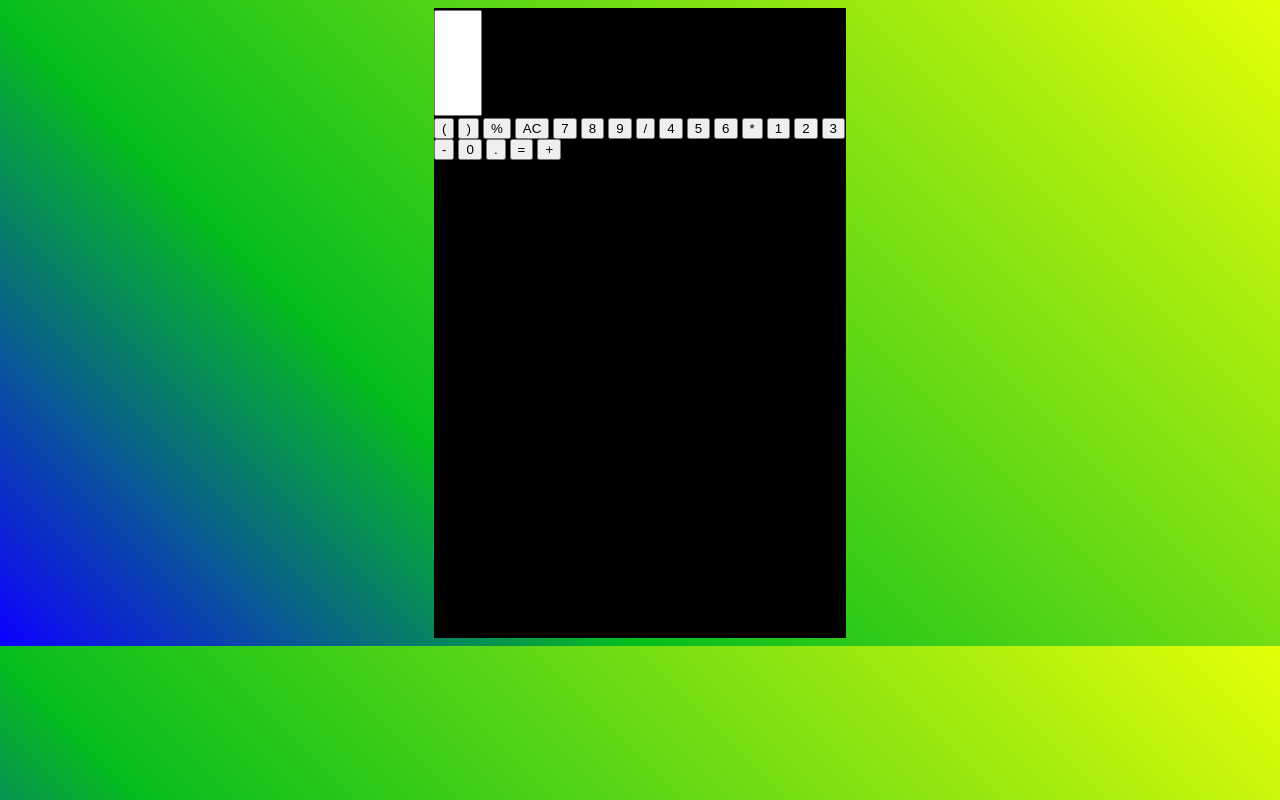
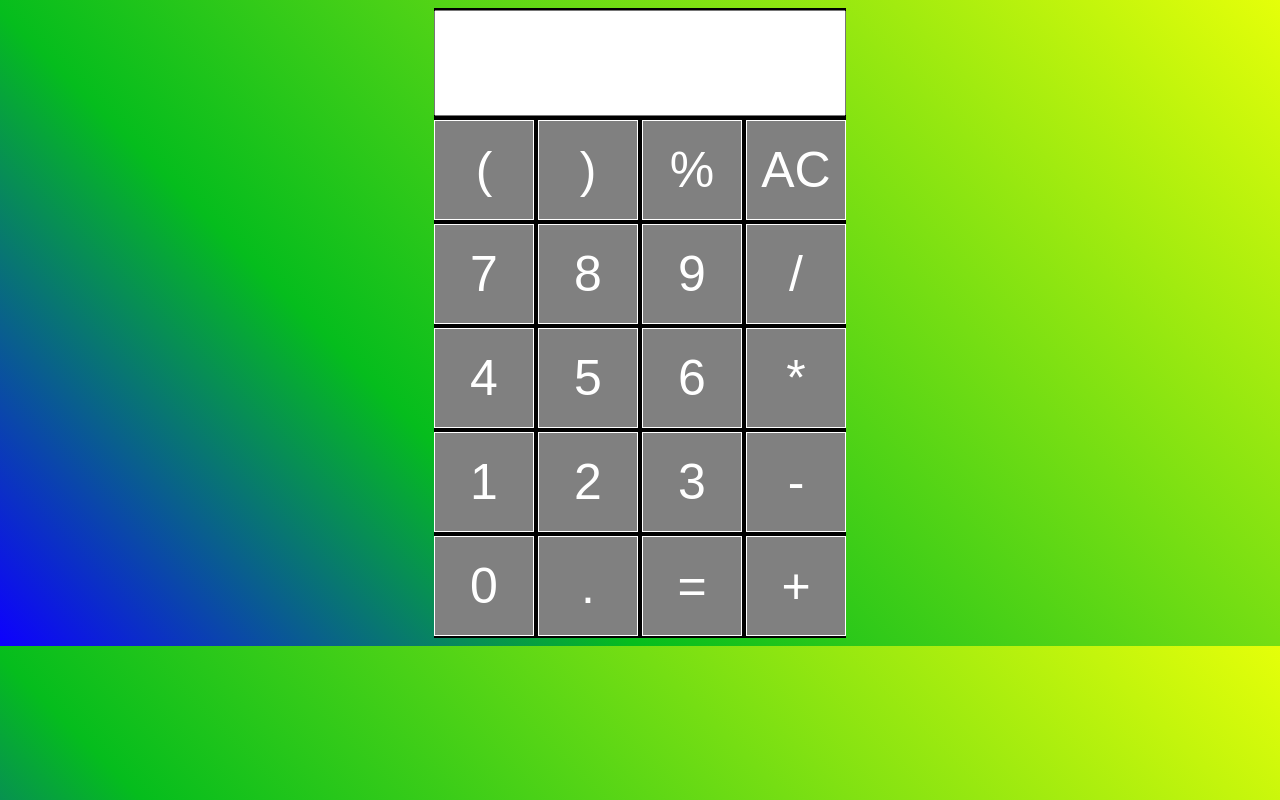
Before and after one commit to TArauujo/CalculadoraCompleta, a plain HTML site: page src/index.html in a window 1280 px wide. Drawn offline with Linux system fonts and the light colour scheme.

Commit message:
estilo dos botões

```diff
--- a/src/styles/styles.css
+++ b/src/styles/styles.css
@@ -16,8 +16,23 @@ body{
 
 #display{
     height: 100px;
-    width: 40px;
+    width: 404px;
     margin: 2px 0px;
     text-align: right;
     font-size: 50px;
 }
+
+.button{
+    height: 100px;
+    width: 100px;
+    padding: 0;
+    background-color: grey;
+    color: white;
+    border: solid white 1px;
+    margin: 2px 0px;
+    font-size: 50px;
+}
+
+.button:hover{
+    background-color: aqua;
+}
```
